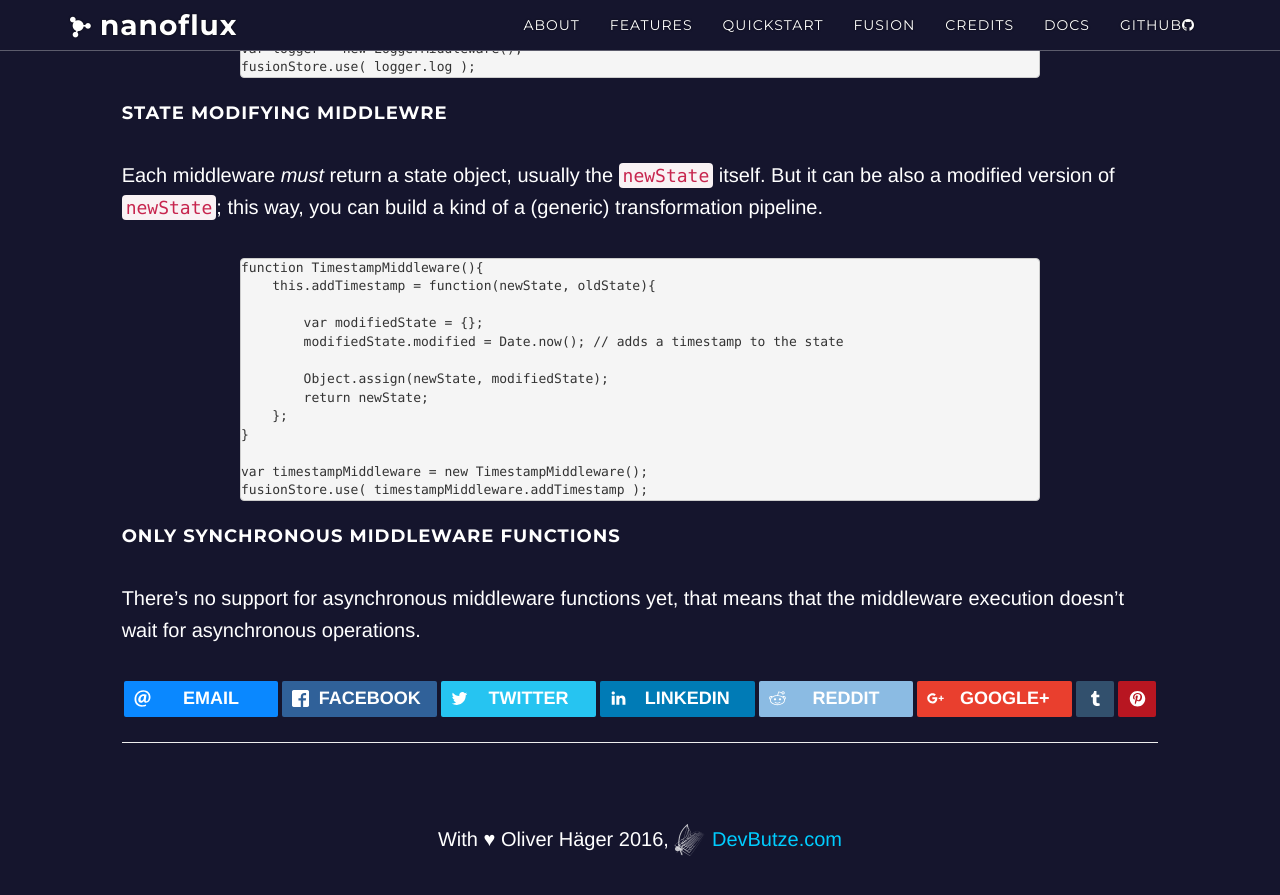
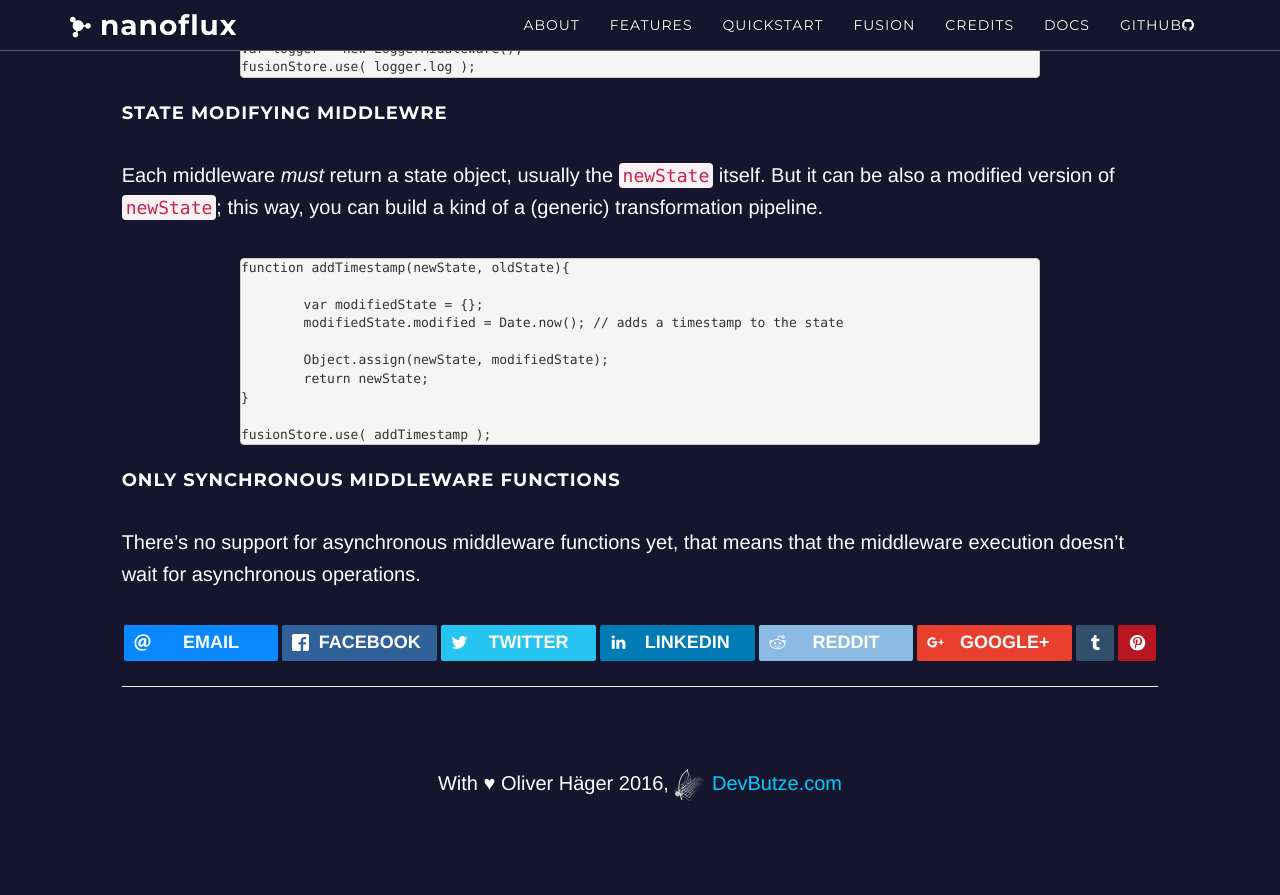
Before and after one commit to ohager/nanoflux, a Jekyll site: the page built from _posts/2016-06-11-nanoflux-fusion.md, in a window 1280 px wide and 900 px high, scrolled down 5315 px. Shown: the top 895 px of the window. Built offline with Jekyll 4.4.1, drawn with Linux system fonts in a browser that asks for light colours; nearby versions of some CDN libraries; comment, search, counter and statistics services are not loaded; a style sheet for code colours, icons or effects is not loaded.

Commit message:
Added Fusion Middleware documentation

````diff
--- a/_posts/2016-06-11-nanoflux-fusion.md
+++ b/_posts/2016-06-11-nanoflux-fusion.md
@@ -253,19 +253,16 @@ Each middleware *must* return a state object, usually the `newState` itself.
 But it can be also a modified version of `newState`; this way, you can build a kind of a (generic) transformation pipeline.
 
 ```javascript
-function TimestampMiddleware(){
-    this.addTimestamp = function(newState, oldState){
+function addTimestamp(newState, oldState){
 
         var modifiedState = {};
         modifiedState.modified = Date.now(); // adds a timestamp to the state
 
         Object.assign(newState, modifiedState);
         return newState;
-    };
 }
 
-var timestampMiddleware = new TimestampMiddleware();
-fusionStore.use( timestampMiddleware.addTimestamp );
+fusionStore.use( addTimestamp );
 ```
 
 #### Only synchronous middleware functions
````
